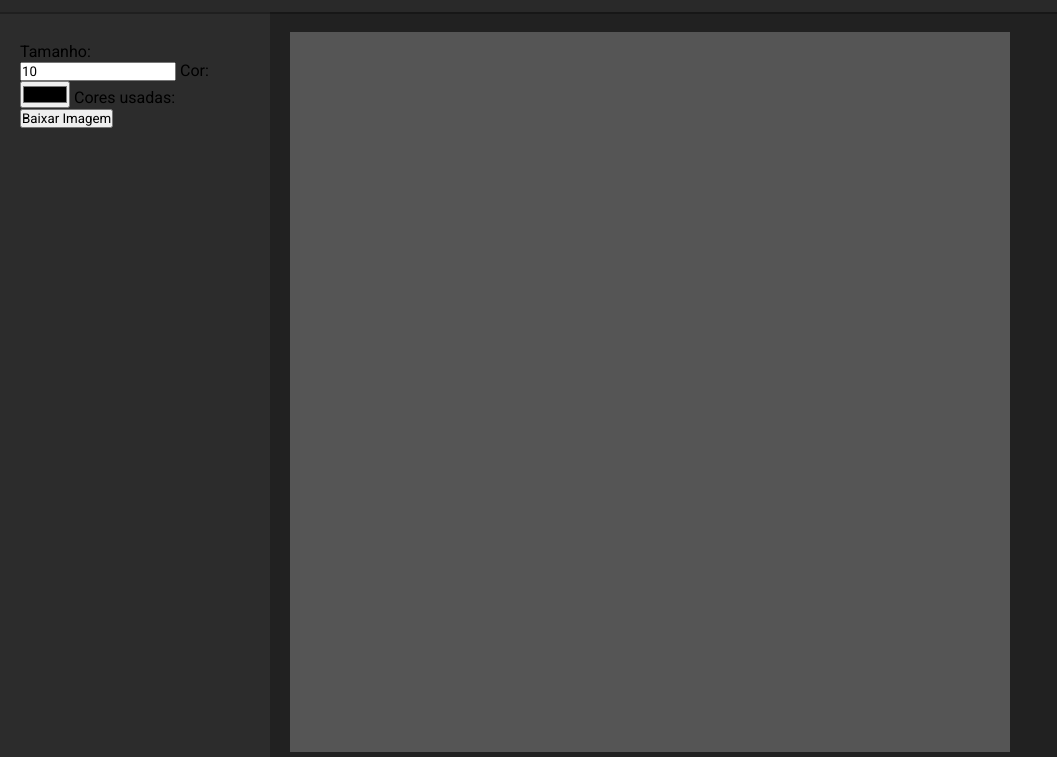
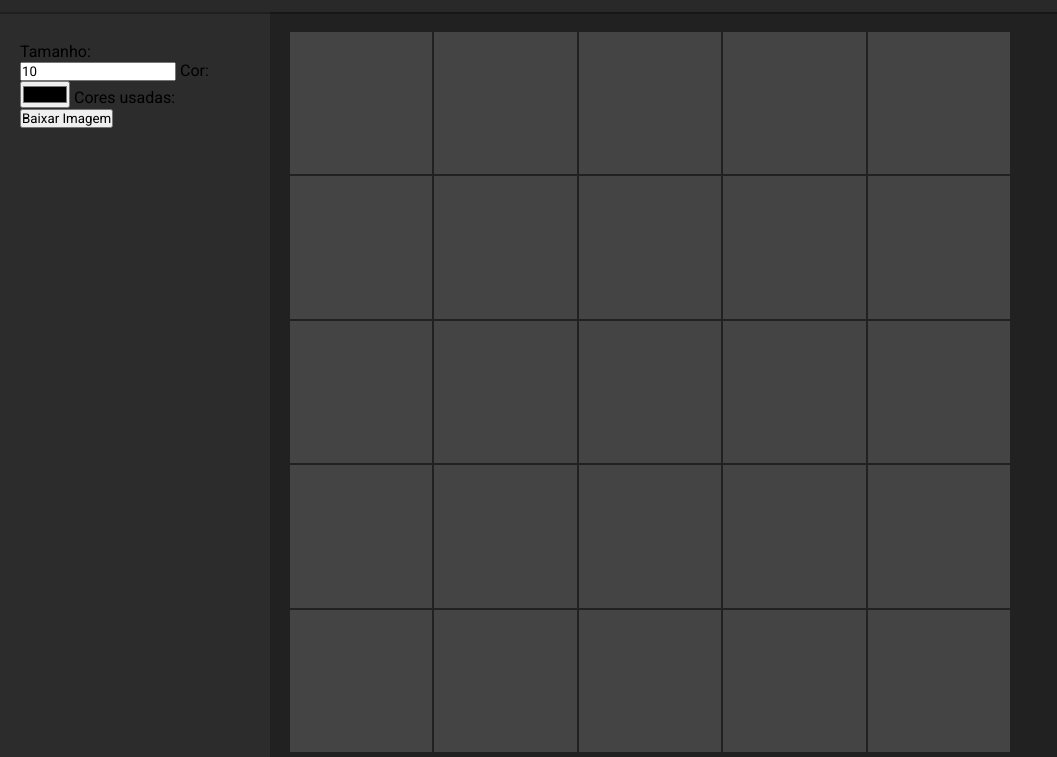
Before and after one commit to daCruzZzLeticia/pixel-art-editor-js, a plain HTML site: page index.html in a window 1280 px wide. Shown: the part 43-800 px from the top of the page, without its empty margins (0-1057 px from the left). Drawn offline with Linux system fonts and the light colour scheme.

Commit message:
feat: visualização dos pixels no canvas

```diff
--- a/index.html
+++ b/index.html
@@ -24,7 +24,43 @@
 
                 <button class="button-save">Baixar Imagem</button>
             </aside>
-            <section class="canvas"></section>
+            <section class="canvas">
+                <div class="row">
+                    <div class="pixel"></div>
+                    <div class="pixel"></div>
+                    <div class="pixel"></div>
+                    <div class="pixel"></div>
+                    <div class="pixel"></div>
+                </div>
+                <div class="row">
+                    <div class="pixel"></div>
+                    <div class="pixel"></div>
+                    <div class="pixel"></div>
+                    <div class="pixel"></div>
+                    <div class="pixel"></div>
+                </div>
+                <div class="row">
+                    <div class="pixel"></div>
+                    <div class="pixel"></div>
+                    <div class="pixel"></div>
+                    <div class="pixel"></div>
+                    <div class="pixel"></div>
+                </div>
+                <div class="row">
+                    <div class="pixel"></div>
+                    <div class="pixel"></div>
+                    <div class="pixel"></div>
+                    <div class="pixel"></div>
+                    <div class="pixel"></div>
+                </div>
+                <div class="row">
+                    <div class="pixel"></div>
+                    <div class="pixel"></div>
+                    <div class="pixel"></div>
+                    <div class="pixel"></div>
+                    <div class="pixel"></div>
+                </div>
+            </section>
             <div class="resize"></div>
         </main>
     </body>
--- a/styles.css
+++ b/styles.css
@@ -30,7 +30,6 @@ header > h1 {
 main {
     display: flex;
     gap: 20px;
-    align-items: flex-start;
 }
 
 aside {
@@ -44,7 +43,20 @@ aside {
 .canvas {
     width: 100%;
     max-width: 720px;
-    aspect-ratio: 1/1;
-    background-color: #555;
     margin-top: 20px;
+    display: flex;
+    flex-direction: column;
+    gap: 2px;
 }
+
+.row {
+    display: flex;
+    gap: 2px;
+}
+
+.pixel {
+    width: 100%;
+    aspect-ratio: 1;
+    background-color: #444;
+    user-select: none;
+}
```
